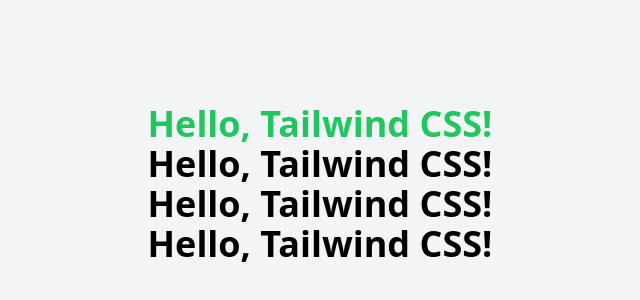
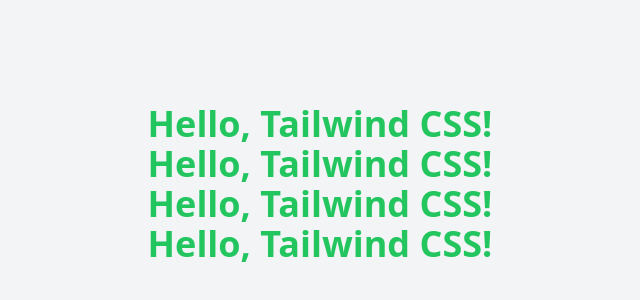
Before and after one commit to wasabina67/tailwindcss-example, a website: page docs/index.html in a window 1280 px wide. Shown: the part 216-516 px from the top of the page, without its empty margins (320-960 px from the left). Drawn offline with Linux system fonts and the light colour scheme.

Commit message:
Update docs/index.html

```diff
--- a/docs/index.html
+++ b/docs/index.html
@@ -9,9 +9,9 @@
   <body class="bg-gray-100 flex items-center justify-center min-h-screen">
     <h1 class="text-4xl font-bold">
       <span class="text-green-500">Hello, Tailwind CSS!</span><br />
-      <span>Hello, Tailwind CSS!</span><br />
-      <span>Hello, Tailwind CSS!</span><br />
-      <span>Hello, Tailwind CSS!</span>
+      <span class="text-green-500">Hello, Tailwind CSS!</span><br />
+      <span class="text-green-500">Hello, Tailwind CSS!</span><br />
+      <span class="text-green-500">Hello, Tailwind CSS!</span>
     </h1>
   </body>
 </html>
```
